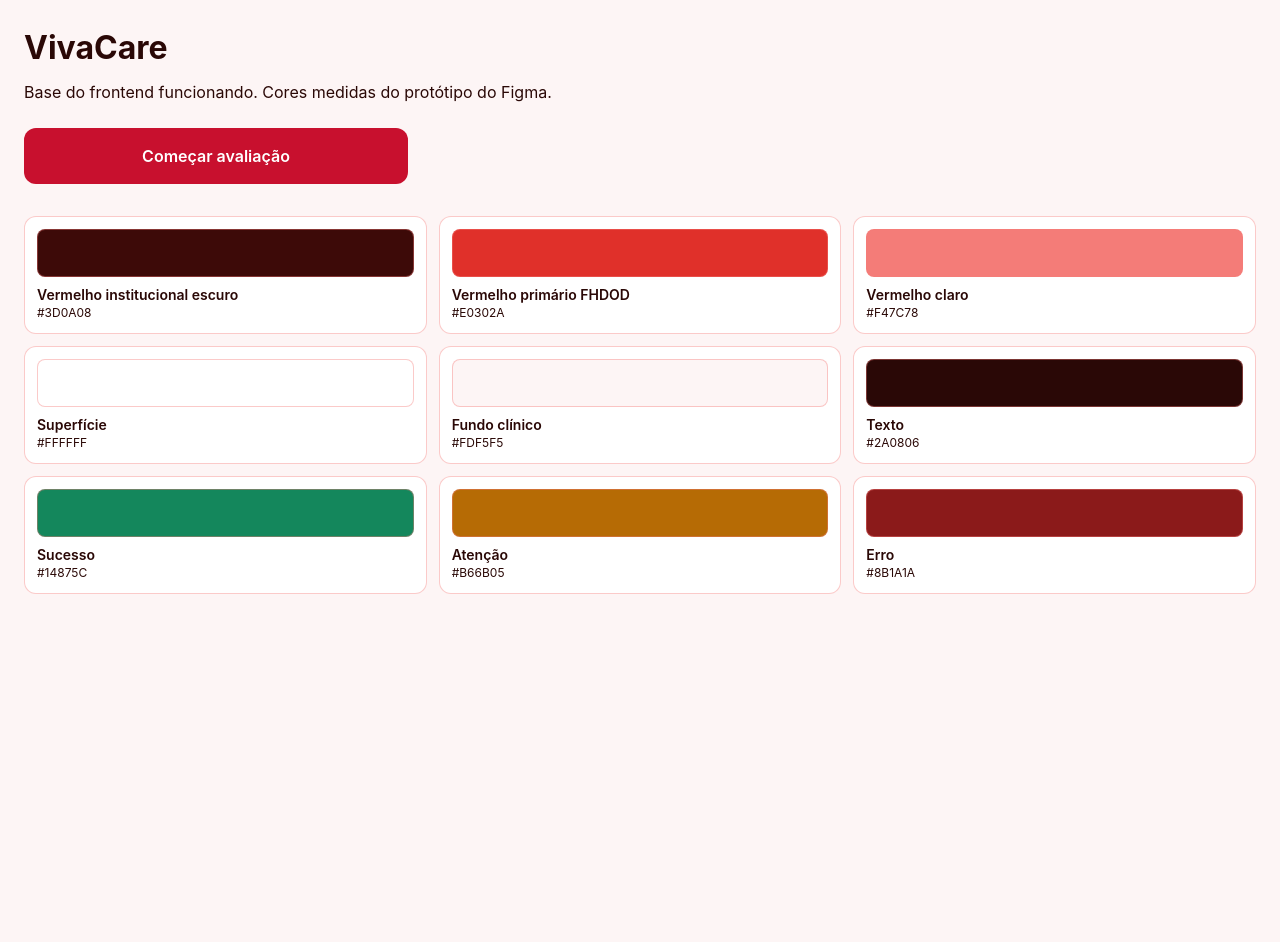
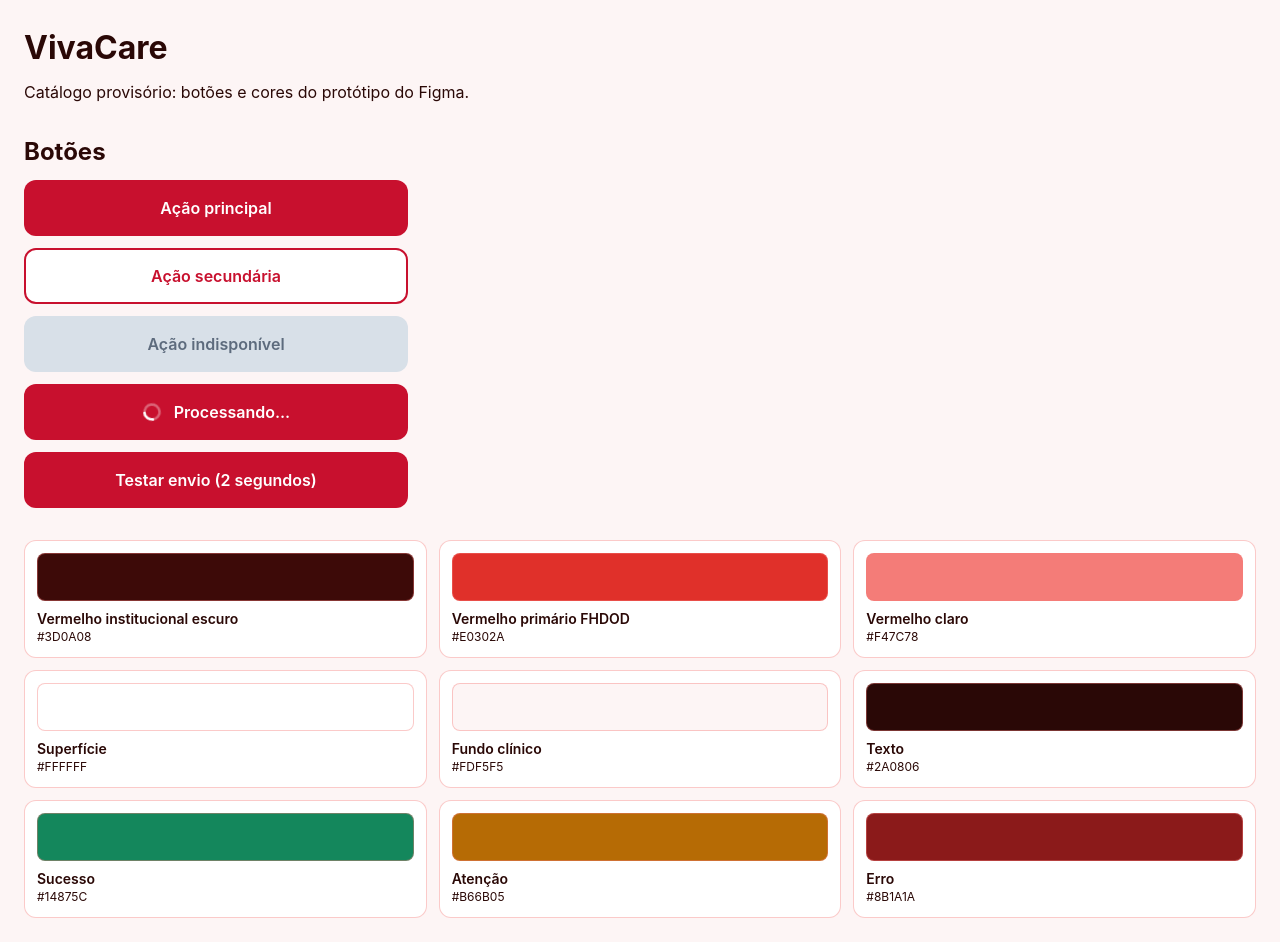
Before and after one commit to Sofia-santoss/vivacare, a React (Vite) app in the folder frontend/: page / in a window 1280 px wide. Before the commit the page ends 800 px from the top, so only its background shows below. Built offline with nearby package versions, Linux system fonts and the light colour scheme.

Commit message:
feat: adiciona componente Button com estados do Figma

```diff
--- a/frontend/src/App.tsx
+++ b/frontend/src/App.tsx
@@ -1,3 +1,6 @@
+import { useState } from 'react';
+import { Button } from './components/Button';
+
 const cores = [
   { nome: 'Vermelho institucional escuro', classe: 'bg-vc-escuro', hex: '#3D0A08' },
   { nome: 'Vermelho primário FHDOD', classe: 'bg-vc-marca', hex: '#E0302A' },
@@ -11,19 +14,29 @@ const cores = [
 ];
 
 export function App() {
+  const [enviando, setEnviando] = useState(false);
+
+  // Só para demonstração: simula um envio de 2 segundos.
+  function simularEnvio() {
+    setEnviando(true);
+    window.setTimeout(() => setEnviando(false), 2000);
+  }
+
   return (
     <main className="min-h-screen p-6">
       <h1 className="text-[32px] font-bold">VivaCare</h1>
-      <p className="mt-2 text-base">
-        Base do frontend funcionando. Cores medidas do protótipo do Figma.
-      </p>
+      <p className="mt-2 text-base">Catálogo provisório: botões e cores do protótipo do Figma.</p>
 
-      <button
-        type="button"
-        className="mt-6 h-14 w-full max-w-sm rounded-xl bg-vc-botao px-6 text-base font-semibold text-white hover:bg-vc-botao-hover active:bg-vc-botao-pressed focus-visible:outline-4 focus-visible:outline-offset-2 focus-visible:outline-vc-marca"
-      >
-        Começar avaliação
-      </button>
+      <section className="mt-8 max-w-sm space-y-3">
+        <h2 className="text-2xl font-bold">Botões</h2>
+        <Button>Ação principal</Button>
+        <Button variante="secundario">Ação secundária</Button>
+        <Button disabled>Ação indisponível</Button>
+        <Button processando>Enviar</Button>
+        <Button processando={enviando} onClick={simularEnvio}>
+          Testar envio (2 segundos)
+        </Button>
+      </section>
 
       <ul className="mt-8 grid grid-cols-2 gap-3 sm:grid-cols-3">
         {cores.map((cor) => (
--- /dev/null
+++ b/frontend/src/components/Button.tsx
@@ -0,0 +1,85 @@
+import type { ButtonHTMLAttributes, MouseEvent } from 'react';
+
+type Variante = 'principal' | 'secundario';
+
+interface ButtonProps extends ButtonHTMLAttributes<HTMLButtonElement> {
+  variante?: Variante;
+  processando?: boolean;
+  textoProcessando?: string;
+}
+
+const base =
+  'inline-flex h-14 w-full items-center justify-center gap-3 rounded-xl px-6 text-base font-semibold transition-colors focus-visible:outline-[3px] focus-visible:outline-offset-2 focus-visible:outline-vc-botao';
+
+const estilos = {
+  principal: 'bg-vc-botao text-white hover:bg-vc-botao-hover active:bg-vc-botao-pressed',
+  secundario:
+    'border-2 border-vc-botao bg-vc-superficie text-vc-botao hover:bg-vc-fundo active:bg-vc-claro/25',
+  processandoPrincipal: 'cursor-wait bg-vc-botao text-white',
+  processandoSecundario: 'cursor-wait border-2 border-vc-botao bg-vc-superficie text-vc-botao',
+  indisponivel: 'cursor-not-allowed bg-vc-desabilitado text-vc-desabilitado-texto',
+} as const;
+
+function classesDoEstado(variante: Variante, processando: boolean, indisponivel: boolean): string {
+  if (indisponivel) return estilos.indisponivel;
+  if (processando) {
+    return variante === 'principal' ? estilos.processandoPrincipal : estilos.processandoSecundario;
+  }
+  return variante === 'principal' ? estilos.principal : estilos.secundario;
+}
+
+function Spinner() {
+  return (
+    <svg
+      className="size-5 animate-spin motion-reduce:animate-none"
+      viewBox="0 0 24 24"
+      fill="none"
+      aria-hidden="true"
+    >
+      <circle cx="12" cy="12" r="9" stroke="currentColor" strokeOpacity="0.35" strokeWidth="3" />
+      <path d="M21 12a9 9 0 0 0-9-9" stroke="currentColor" strokeWidth="3" strokeLinecap="round" />
+    </svg>
+  );
+}
+
+export function Button({
+  variante = 'principal',
+  processando = false,
+  textoProcessando = 'Processando...',
+  disabled = false,
+  type = 'button',
+  className = '',
+  onClick,
+  children,
+  ...resto
+}: ButtonProps) {
+  function aoClicar(evento: MouseEvent<HTMLButtonElement>) {
+    // Enquanto processa, ignora novos cliques (evita envio duplicado).
+    if (processando) {
+      evento.preventDefault();
+      return;
+    }
+    onClick?.(evento);
+  }
+
+  return (
+    <button
+      {...resto}
+      type={type}
+      disabled={disabled}
+      aria-busy={processando}
+      aria-disabled={processando || undefined}
+      onClick={aoClicar}
+      className={`${base} ${classesDoEstado(variante, processando, disabled)} ${className}`.trim()}
+    >
+      {processando ? (
+        <>
+          <Spinner />
+          <span>{textoProcessando}</span>
+        </>
+      ) : (
+        children
+      )}
+    </button>
+  );
+}
--- a/frontend/src/index.css
+++ b/frontend/src/index.css
@@ -14,11 +14,15 @@
   --color-vc-atencao: #b66b05;
   --color-vc-erro: #8b1a1a;
 
-  /* Botão principal: cor dos mockups do Figma */
+  /* Botão principal: cor dos mockups e do quadro "Componentes" do Figma */
   --color-vc-botao: #c8102e;
   /* Hover e pressed: derivados (não vêm do Figma) */
   --color-vc-botao-hover: #b00e29;
   --color-vc-botao-pressed: #960c23;
+
+  /* Botão indisponível: quadro "Componentes" e mockups do Figma */
+  --color-vc-desabilitado: #d8e0e8;
+  --color-vc-desabilitado-texto: #5d6b7d;
 }
 
 @layer base {
```
